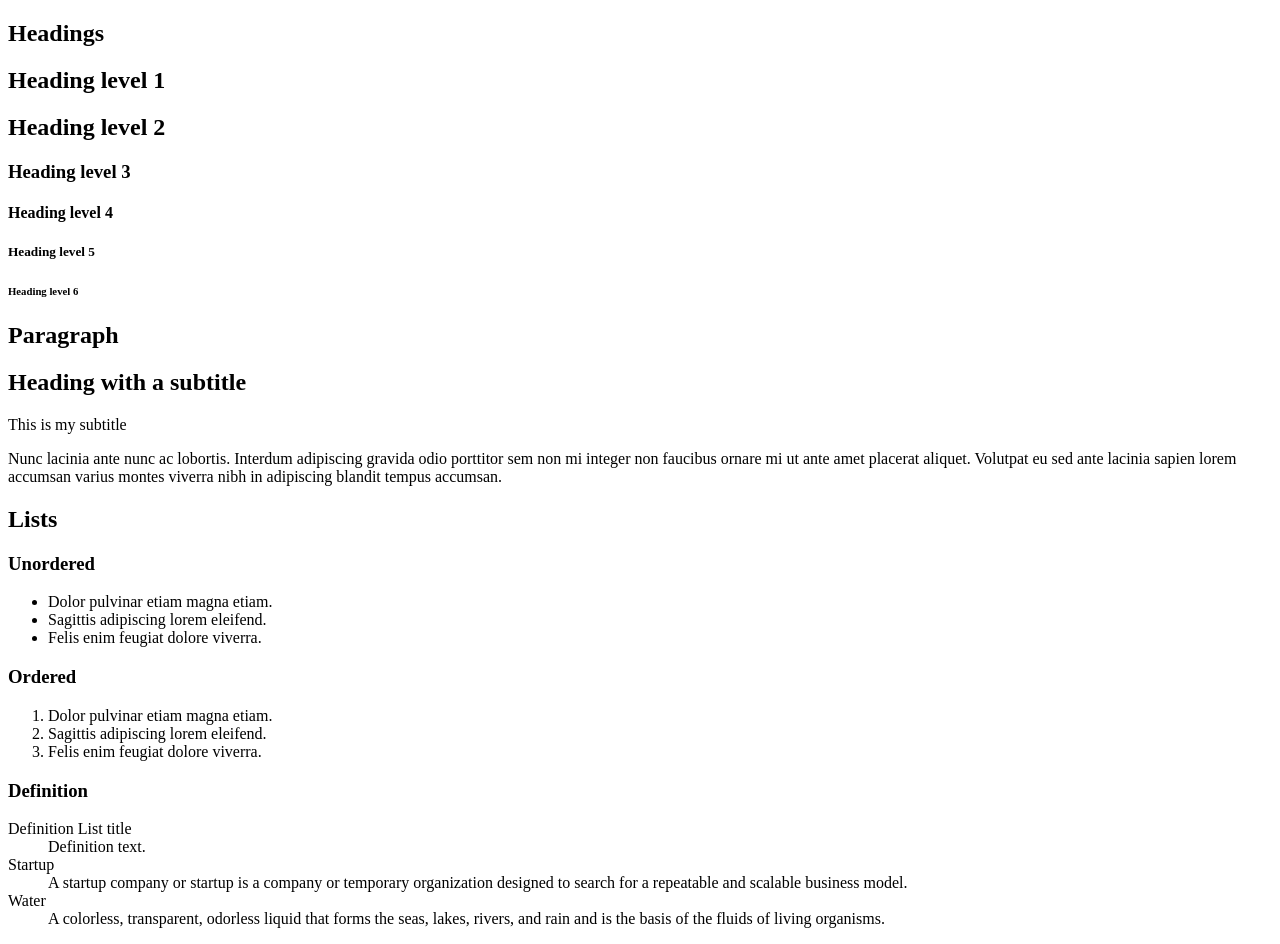
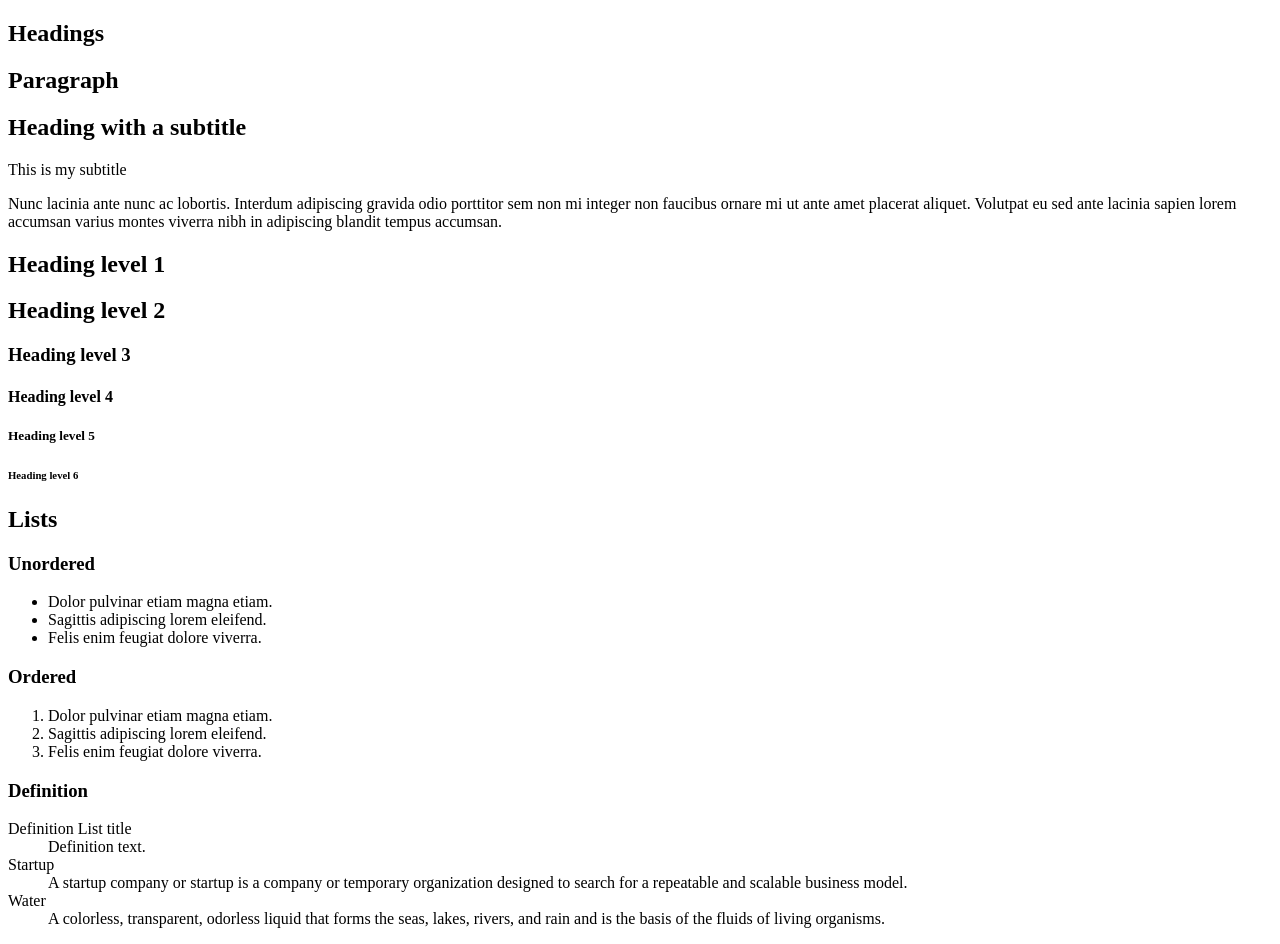
Before and after one commit to KhairiTab/holbertonschool-web_front_end, a plain HTML site: page html_advanced/26-styleguide.html in a window 1280 px wide. Drawn offline with Linux system fonts and the light colour scheme.

```diff
--- a/html_advanced/26-styleguide.html
+++ b/html_advanced/26-styleguide.html
@@ -2,7 +2,7 @@
 <html lang="en" dir="ltr">
 <head>
     <meta charset="utf-8">
-    <meta name="viewport" content="width=device-width, initial-scale=1.0, viewport-fit=cover" >
+    <meta name="viewport" content="width=device-width, initial-scale=1.0, viewport-fit=cover">
     <title>Styleguide - Techium</title>
     <meta name="description" content="Techium is a digital agency">
     <link rel="icon" type="image/x-icon" href="./favicon.ico">
@@ -12,7 +12,17 @@
     <header></header>
     <main>
         <section>
-            <header><h2>Headings</h2></header>
+            <header>
+                <h2>Headings</h2>
+                <section>
+                    <header>
+                        <h2>Paragraph</h2>
+                    </header>
+                        <h2>Heading with a subtitle</h2>
+                        <p>This is my subtitle</p>
+                        <p>Nunc lacinia ante nunc ac lobortis. Interdum adipiscing gravida odio porttitor sem non mi integer non faucibus ornare mi ut ante amet placerat aliquet. Volutpat eu sed ante lacinia sapien lorem accumsan varius montes viverra nibh in adipiscing blandit tempus accumsan.</p>
+                </section>
+            </header>
                 <h1>Heading level 1</h1>
                 <h2>Heading level 2</h2>
                 <h3>Heading level 3</h3>
@@ -20,16 +30,11 @@
                 <h5>Heading level 5</h5>
                 <h6>Heading level 6</h6>
         </section>
+        <!-- Lists -->
         <section>
-            <header><h2>Paragraph</h2></header>
-            <h2>Heading with a subtitle</h2>
-            <p>This is my subtitle</p>
-            <p>Nunc lacinia ante nunc ac lobortis. Interdum adipiscing gravida odio porttitor sem non mi integer non faucibus ornare mi ut ante amet placerat aliquet.
-                Volutpat eu sed ante lacinia sapien lorem accumsan varius montes viverra nibh in adipiscing blandit tempus accumsan.</p>
-        </section>
-        <!--Lists-->
-        <section>
-            <header><h2>Lists</h2></header>
+            <header>
+                <h2>Lists</h2>
+            </header>
             <div>
                 <h3>Unordered</h3>
                 <ul>
```
Lines whose indentation alone changed are shown as unchanged.
